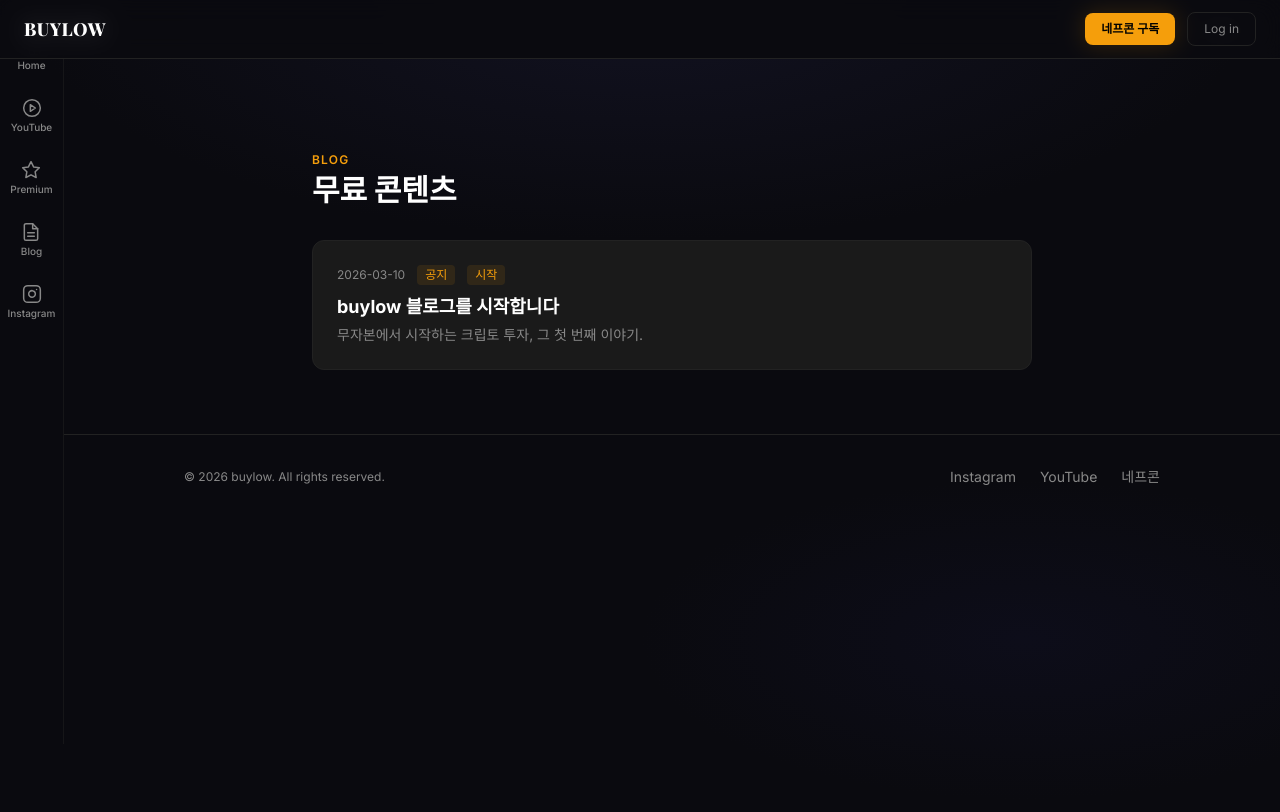
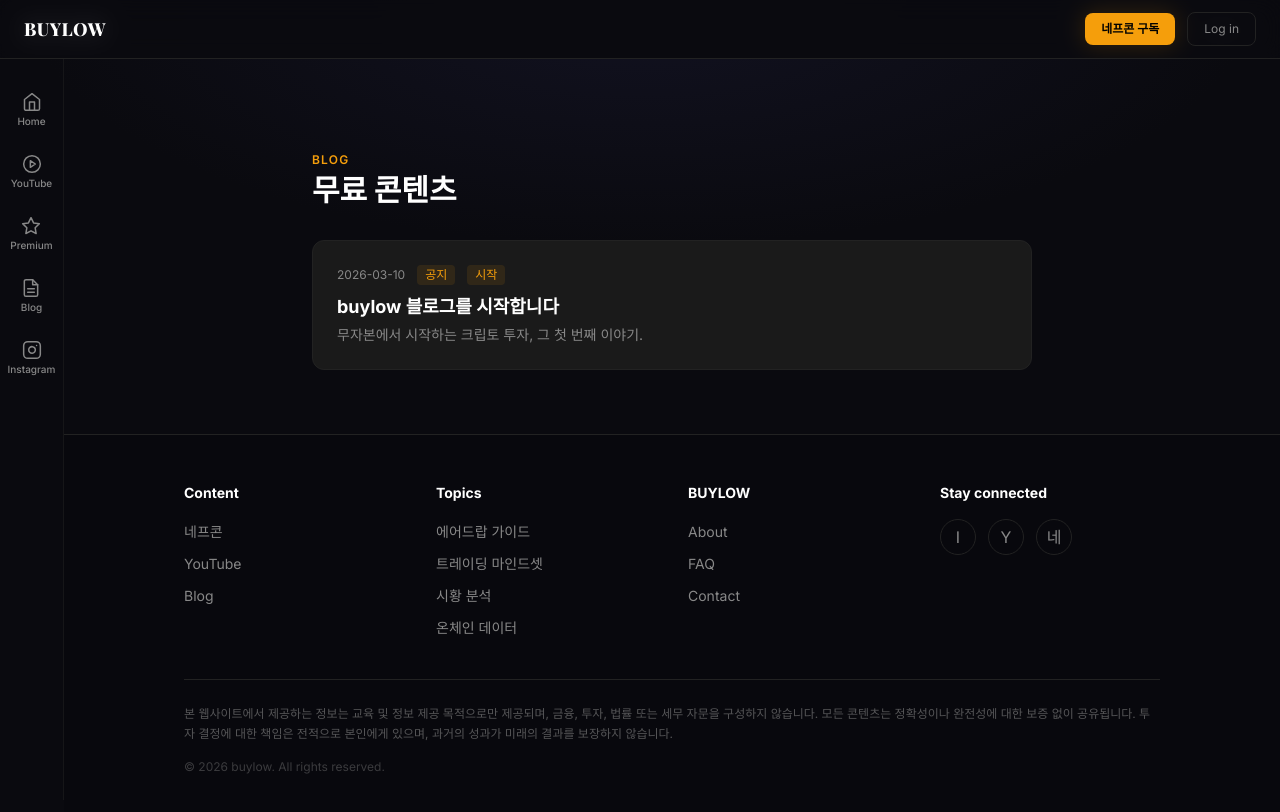
Before and after one commit to junpark27/buylow, a Next.js app: page /blog in a window 1280 px wide. Shown: the top 812 px of the page. Built offline with nearby package versions, Linux system fonts and the light colour scheme.

Commit message:
feat: YouTube/Premium sections, sitemap footer, scroll reveal, narrower content

```diff
--- a/app/page.tsx
+++ b/app/page.tsx
@@ -2,6 +2,7 @@ import Nav from "@/components/nav";
 import Hero from "@/components/hero";
 import FaqSection from "@/components/faq-section";
 import Footer from "@/components/footer";
+import ScrollReveal from "@/components/scroll-reveal";
 
 export default function Home() {
   return (
@@ -13,13 +14,14 @@ export default function Home() {
         {/* Main content area with subtle bg difference */}
         <div className="rounded-t-3xl bg-[#111118]">
           {/* Intro */}
-          <section id="about" className="mx-auto max-w-3xl px-6 py-16">
+          <ScrollReveal>
+            <section id="about" className="mx-auto max-w-2xl px-6 py-16">
               <p className="mb-4 text-xs font-semibold uppercase tracking-widest text-gold">
                 About
               </p>
               <p className="text-sm leading-relaxed text-dark-muted md:text-base">
-              맨손으로 시드를 만드는 &apos;실행&apos;부터, 자산을 지키고 불리는
-              &apos;통찰&apos;까지.
+                맨손으로 시드를 만드는 &apos;실행&apos;부터, 자산을 지키고
+                불리는 &apos;통찰&apos;까지.
               </p>
               <p className="mt-3 text-base font-bold leading-relaxed md:text-lg">
                 복잡한 차트 분석, 그 너머의 투자를 지향합니다.
@@ -31,22 +33,25 @@ export default function Home() {
                 연재합니다.
               </p>
             </section>
+          </ScrollReveal>
 
           {/* Part 1 & Part 2 */}
-          <section className="mx-auto max-w-3xl px-6 pb-16">
+          <ScrollReveal>
+            <section className="mx-auto max-w-2xl px-6 pb-16">
               <p className="mb-8 text-xs font-semibold uppercase tracking-widest text-gold">
                 Roadmap
               </p>
               <p className="mb-10 text-sm leading-relaxed text-dark-muted md:text-base">
                 본 채널은 &apos;자본이 부족한 투자자&apos;가 &apos;스스로 부의
-              사이클을 만드는 자산가&apos;로 성장하기 위해 필요한 모든 과정을 A
-              to Z로 다루는{" "}
-              <span className="font-bold text-white">실전 투자 로드맵</span>
+                사이클을 만드는 자산가&apos;로 성장하기 위해 필요한 모든 과정을
+                A to Z로 다루는{" "}
+                <span className="font-bold text-white">
+                  실전 투자 로드맵
+                </span>
                 입니다.
               </p>
 
               <div className="space-y-6">
-              {/* Part 1 */}
                 <div className="rounded-2xl border border-dark-border bg-dark-card p-6 md:p-8">
                   <div className="mb-4 flex items-center gap-3">
                     <span className="flex h-10 w-10 items-center justify-center rounded-xl bg-gold/15 text-lg font-extrabold text-gold">
@@ -64,8 +69,8 @@ export default function Home() {
                   </p>
                   <ul className="space-y-3 text-sm leading-relaxed text-dark-muted md:text-base">
                     <li>
-                    투자를 하고 싶어도 시드가 없어 포기하는 분들을 위한 현실적인
-                    솔루션입니다.
+                      투자를 하고 싶어도 시드가 없어 포기하는 분들을 위한
+                      현실적인 솔루션입니다.
                     </li>
                     <li>
                       가상화폐 시장의 에어드랍, 포인트 작업 등 소액 혹은
@@ -75,7 +80,6 @@ export default function Home() {
                   </ul>
                 </div>
 
-              {/* Part 2 */}
                 <div className="rounded-2xl border border-dark-border bg-dark-card p-6 md:p-8">
                   <div className="mb-4 flex items-center gap-3">
                     <span className="flex h-10 w-10 items-center justify-center rounded-xl bg-gold/15 text-lg font-extrabold text-gold">
@@ -105,14 +109,13 @@ export default function Home() {
                 </div>
               </div>
 
-            {/* Goal */}
               <div className="mt-10 rounded-2xl border border-gold/20 bg-gold/5 p-6 md:p-8">
                 <p className="mb-2 text-xs font-semibold uppercase tracking-widest text-gold">
                   Goal
                 </p>
                 <p className="text-sm leading-relaxed text-dark-muted md:text-base">
-                구독자들이 Part 1의 방법으로 투자금을 스스로 조달하고, Part 2의
-                인사이트를 통해 이를 안정적으로 증식시키는{" "}
+                  구독자들이 Part 1의 방법으로 투자금을 스스로 조달하고, Part
+                  2의 인사이트를 통해 이를 안정적으로 증식시키는{" "}
                   <span className="font-bold text-white">
                     완결성 있는 투자 생태계
                   </span>
@@ -120,9 +123,11 @@ export default function Home() {
                 </p>
               </div>
             </section>
+          </ScrollReveal>
 
           {/* Differentiators */}
-          <section id="difference" className="mx-auto max-w-3xl px-6 pb-16">
+          <ScrollReveal>
+            <section id="difference" className="mx-auto max-w-2xl px-6 pb-16">
               <p className="mb-4 text-xs font-semibold uppercase tracking-widest text-gold">
                 Why Different
               </p>
@@ -134,24 +139,24 @@ export default function Home() {
                 일반인이 따라 하기 힘든 &apos;전문 지식(차트)&apos;에만 치우쳐
                 있습니다.
               </p>
-
               <div className="space-y-6">
                 <div className="flex gap-4">
                   <span className="flex h-8 w-8 flex-shrink-0 items-center justify-center rounded-lg bg-gold/15 text-sm font-bold text-gold">
                     1
                   </span>
                   <div>
-                  <h3 className="mb-2 font-bold">기술과 관점의 완벽한 결합</h3>
+                    <h3 className="mb-2 font-bold">
+                      기술과 관점의 완벽한 결합
+                    </h3>
                     <p className="text-sm leading-relaxed text-dark-muted">
                       파밍 정보를 주는 곳은 인사이트가 부재하고, 인사이트를 주는
-                    곳은 당장 돈 벌 구체적 방법이 없습니다. 이 채널은 &quot;당장
-                    오늘 실행할 일&quot;과 &quot;앞으로 나아갈 방향&quot;을
-                    동시에 제공하여, 독자가 중도 이탈하지 않고 성장할 수
-                    있습니다.
+                      곳은 당장 돈 벌 구체적 방법이 없습니다. 이 채널은
+                      &quot;당장 오늘 실행할 일&quot;과 &quot;앞으로 나아갈
+                      방향&quot;을 동시에 제공하여, 독자가 중도 이탈하지 않고
+                      성장할 수 있습니다.
                     </p>
                   </div>
                 </div>
-
                 <div className="flex gap-4">
                   <span className="flex h-8 w-8 flex-shrink-0 items-center justify-center rounded-lg bg-gold/15 text-sm font-bold text-gold">
                     2
@@ -161,15 +166,89 @@ export default function Home() {
                     <p className="text-sm leading-relaxed text-dark-muted">
                       복잡한 차트 작도나 보조지표 분석을 지양합니다. 대신
                       &quot;사람들의 심리&quot;, &quot;자금의 이동&quot;,
-                    &quot;시대의 트렌드&quot; 등 누구나 직관적으로 이해할 수 있는
-                    인문학적/심리적 관점에서 투자를 쉽고 명확하게 해석합니다.
+                      &quot;시대의 트렌드&quot; 등 누구나 직관적으로 이해할 수
+                      있는 인문학적/심리적 관점에서 투자를 쉽고 명확하게
+                      해석합니다.
                     </p>
                   </div>
                 </div>
               </div>
             </section>
+          </ScrollReveal>
 
+          {/* YouTube */}
+          <ScrollReveal>
+            <section id="youtube" className="mx-auto max-w-2xl px-6 pb-16">
+              <p className="mb-4 text-xs font-semibold uppercase tracking-widest text-gold">
+                YouTube
+              </p>
+              <h2 className="mb-4 text-xl font-extrabold md:text-2xl">
+                영상 콘텐츠
+              </h2>
+              <p className="mb-6 text-sm leading-relaxed text-dark-muted md:text-base">
+                글로는 전달하기 어려운 시황 해설, 실전 트레이딩 과정, 에어드랍
+                튜토리얼을 영상으로 공유합니다. 채널을 리뉴얼하여 곧 새로운
+                시리즈로 찾아갑니다.
+              </p>
+              <div className="overflow-hidden rounded-2xl border border-dark-border bg-dark-card">
+                <div className="flex items-center justify-center bg-gradient-to-br from-[#1a1a2e] to-[#16213e] py-16">
+                  <div className="flex flex-col items-center gap-3">
+                    <div className="flex h-14 w-14 items-center justify-center rounded-full bg-gold/20">
+                      <svg
+                        xmlns="http://www.w3.org/2000/svg"
+                        viewBox="0 0 24 24"
+                        fill="currentColor"
+                        className="h-6 w-6 text-gold"
+                      >
+                        <polygon points="10 8 16 12 10 16 10 8" />
+                      </svg>
+                    </div>
+                    <p className="text-sm font-medium text-dark-muted">
+                      Coming Soon
+                    </p>
+                  </div>
+                </div>
+              </div>
+            </section>
+          </ScrollReveal>
+
+          {/* Premium */}
+          <ScrollReveal>
+            <section id="premium" className="mx-auto max-w-2xl px-6 pb-16">
+              <p className="mb-4 text-xs font-semibold uppercase tracking-widest text-gold">
+                Premium
+              </p>
+              <h2 className="mb-4 text-xl font-extrabold md:text-2xl">
+                네이버 프리미엄 콘텐츠
+              </h2>
+              <p className="mb-6 text-sm leading-relaxed text-dark-muted md:text-base">
+                무자본 시드 확보 전략, 온체인 데이터 분석, 트레이딩 심리
+                프레임워크 등 깊이 있는 리서치를 연재합니다. 단순 시그널이
+                아닌, 스스로 판단할 수 있는 투자 안목을 키워드립니다.
+              </p>
+              <div className="space-y-3">
+                {[
+                  "에어드랍 시드 확보 전략 — 2026 Q1",
+                  "트레이딩 마인드셋: 손절을 잘하는 법",
+                  "온체인 데이터로 읽는 시장 흐름",
+                ].map((title, i) => (
+                  <div
+                    key={i}
+                    className="flex items-center gap-3 rounded-xl border border-dark-border bg-dark-card p-4"
+                  >
+                    <span className="flex h-8 w-8 flex-shrink-0 items-center justify-center rounded-md bg-gold/15 text-xs font-bold text-gold">
+                      {String(i + 1).padStart(2, "0")}
+                    </span>
+                    <span className="text-sm font-medium">{title}</span>
+                  </div>
+                ))}
+              </div>
+            </section>
+          </ScrollReveal>
+
+          <ScrollReveal>
             <FaqSection />
+          </ScrollReveal>
         </div>
       </main>
       <Footer />
--- a/components/footer.tsx
+++ b/components/footer.tsx
@@ -1,37 +1,98 @@
 import { LINKS } from "@/lib/constants";
+
+const sitemap = [
+  {
+    title: "Content",
+    links: [
+      { label: "네프콘", href: LINKS.naver_premium, external: true },
+      { label: "YouTube", href: LINKS.youtube, external: true },
+      { label: "Blog", href: "/blog", external: false },
+    ],
+  },
+  {
+    title: "Topics",
+    links: [
+      { label: "에어드랍 가이드", href: "/blog", external: false },
+      { label: "트레이딩 마인드셋", href: "/blog", external: false },
+      { label: "시황 분석", href: "/blog", external: false },
+      { label: "온체인 데이터", href: "/blog", external: false },
+    ],
+  },
+  {
+    title: "BUYLOW",
+    links: [
+      { label: "About", href: "#about", external: false },
+      { label: "FAQ", href: "#faq", external: false },
+      { label: "Contact", href: "#", external: false },
+    ],
+  },
+];
+
+const socials = [
+  { label: "Instagram", href: LINKS.instagram },
+  { label: "YouTube", href: LINKS.youtube },
+  { label: "네프콘", href: LINKS.naver_premium },
+];
 
 export default function Footer() {
   return (
-    <footer id="sns" className="border-t border-dark-border">
-      <div className="mx-auto flex max-w-5xl flex-col items-center gap-4 px-6 py-8 sm:flex-row sm:justify-between">
-        <p className="text-xs text-dark-muted">
-          © 2026 buylow. All rights reserved.
-        </p>
-        <div className="flex items-center gap-6">
-          <a
-            href={LINKS.instagram}
-            target="_blank"
-            rel="noopener noreferrer"
-            className="text-sm text-dark-muted transition-colors hover:text-gold"
-          >
-            Instagram
-          </a>
-          <a
-            href={LINKS.youtube}
-            target="_blank"
-            rel="noopener noreferrer"
-            className="text-sm text-dark-muted transition-colors hover:text-gold"
-          >
-            YouTube
-          </a>
-          <a
-            href={LINKS.naver_premium}
-            target="_blank"
-            rel="noopener noreferrer"
-            className="text-sm text-dark-muted transition-colors hover:text-gold"
-          >
-            네프콘
-          </a>
+    <footer id="sns" className="border-t border-dark-border bg-[#08080d]">
+      <div className="mx-auto max-w-5xl px-6 py-12">
+        {/* Sitemap */}
+        <div className="grid grid-cols-2 gap-8 sm:grid-cols-4">
+          {sitemap.map((group) => (
+            <div key={group.title}>
+              <p className="mb-4 text-sm font-bold">{group.title}</p>
+              <ul className="space-y-2">
+                {group.links.map((link) => (
+                  <li key={link.label}>
+                    <a
+                      href={link.href}
+                      {...(link.external
+                        ? { target: "_blank", rel: "noopener noreferrer" }
+                        : {})}
+                      className="text-sm text-dark-muted transition-colors hover:text-gold"
+                    >
+                      {link.label}
+                    </a>
+                  </li>
+                ))}
+              </ul>
+            </div>
+          ))}
+
+          {/* Stay connected */}
+          <div>
+            <p className="mb-4 text-sm font-bold">Stay connected</p>
+            <div className="flex flex-wrap gap-3">
+              {socials.map((s) => (
+                <a
+                  key={s.label}
+                  href={s.href}
+                  target="_blank"
+                  rel="noopener noreferrer"
+                  className="flex h-9 w-9 items-center justify-center rounded-full border border-dark-border text-dark-muted transition-colors hover:border-gold hover:text-gold"
+                  title={s.label}
+                >
+                  {s.label[0]}
+                </a>
+              ))}
+            </div>
+          </div>
+        </div>
+
+        {/* Disclaimer */}
+        <div className="mt-10 border-t border-dark-border pt-6">
+          <p className="text-xs leading-relaxed text-dark-muted/60">
+            본 웹사이트에서 제공하는 정보는 교육 및 정보 제공 목적으로만
+            제공되며, 금융, 투자, 법률 또는 세무 자문을 구성하지 않습니다.
+            모든 콘텐츠는 정확성이나 완전성에 대한 보증 없이 공유됩니다.
+            투자 결정에 대한 책임은 전적으로 본인에게 있으며, 과거의 성과가
+            미래의 결과를 보장하지 않습니다.
+          </p>
+          <p className="mt-4 text-xs text-dark-muted/40">
+            © 2026 buylow. All rights reserved.
+          </p>
         </div>
       </div>
     </footer>
--- /dev/null
+++ b/components/scroll-reveal.tsx
@@ -0,0 +1,36 @@
+"use client";
+
+import { useEffect, useRef, type ReactNode } from "react";
+
+export default function ScrollReveal({ children }: { children: ReactNode }) {
+  const ref = useRef<HTMLDivElement>(null);
+
+  useEffect(() => {
+    const el = ref.current;
+    if (!el) return;
+
+    const observer = new IntersectionObserver(
+      (entries) => {
+        entries.forEach((entry) => {
+          if (entry.isIntersecting) {
+            entry.target.classList.add("revealed");
+            observer.unobserve(entry.target);
+          }
+        });
+      },
+      { threshold: 0.15 }
+    );
+
+    observer.observe(el);
+    return () => observer.disconnect();
+  }, []);
+
+  return (
+    <div
+      ref={ref}
+      className="translate-y-8 opacity-0 transition-all duration-700 ease-out [&.revealed]:translate-y-0 [&.revealed]:opacity-100"
+    >
+      {children}
+    </div>
+  );
+}
```
Lines whose indentation alone changed are shown as unchanged.
